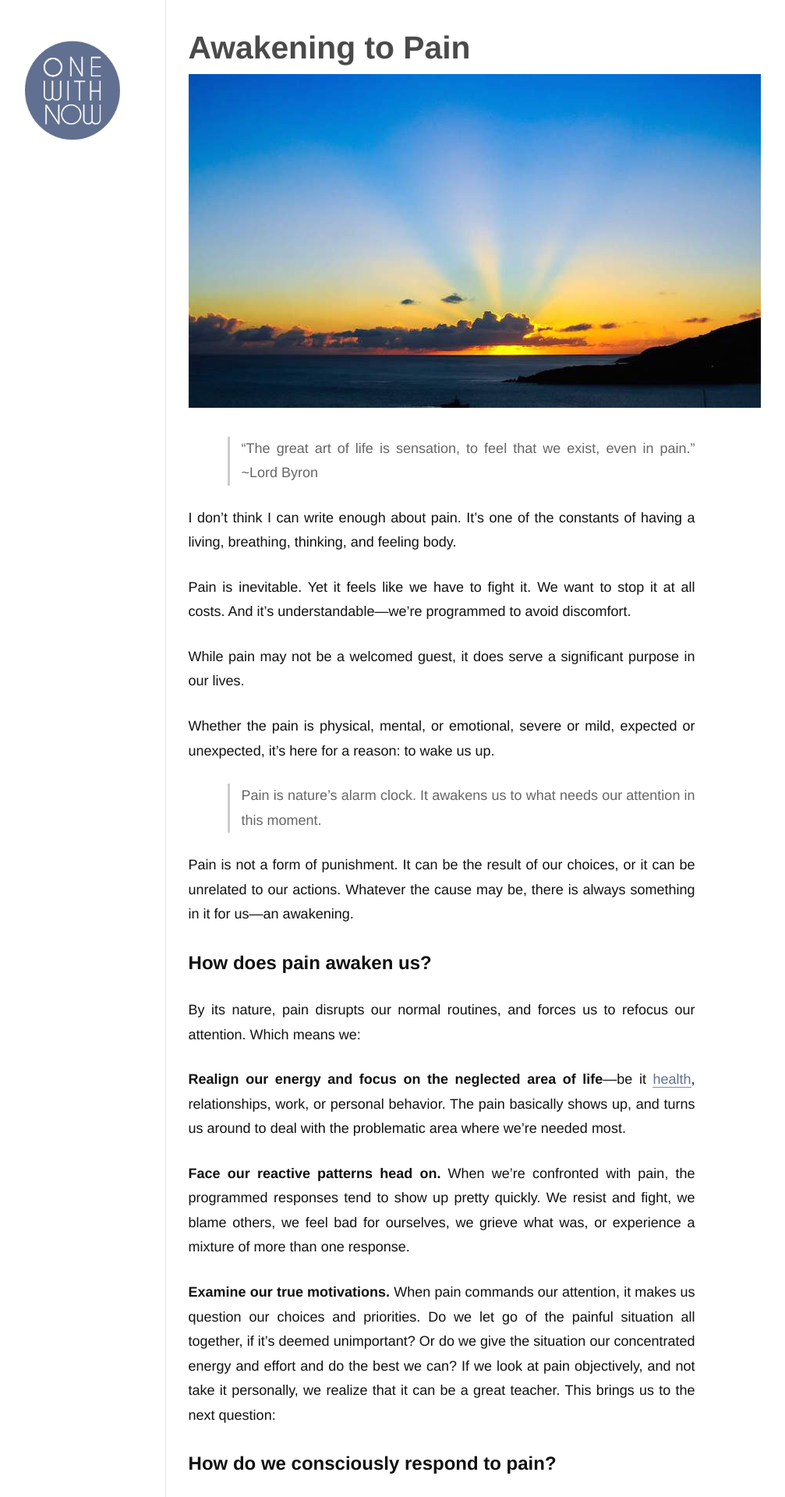
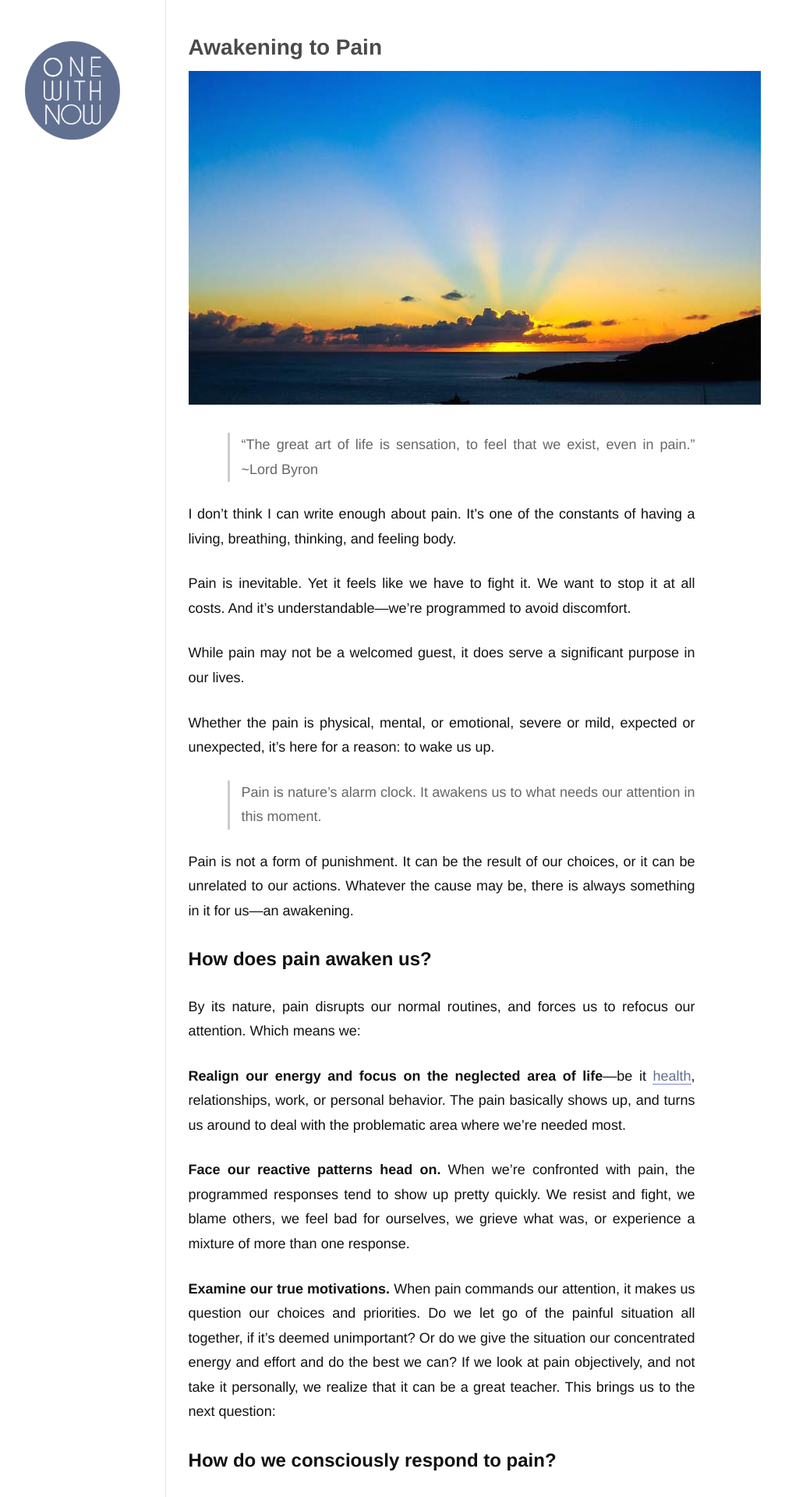
Before and after one commit to onewithnow/onewithnow.github.io, a Jekyll site: the page built from index.html, in a window 1280 px wide. Shown: the top 1920 px of the page at 78% size, without its empty margins (146-1153 px from the left). Built offline with Jekyll 4.4.1, drawn with Linux system fonts in a browser that asks for light colours; Markdown is read by kramdown in place of the engine named in the settings.

Commit message:
CSS changes

```diff
--- a/css/main.css
+++ b/css/main.css
@@ -128,7 +128,7 @@ a:hover {
   color: #787878;
 }
 
-#img {
+#img-container{
 margin-top: 3em;
  display: block;
 }
@@ -144,7 +144,7 @@ margin-top: 3em;
 #title {
   color: #4a4a4a;
   margin-bottom: 0.35em;
-  font-size: 3em;
+  font-size: 28px;
   line-height: 40px;
   text-transform: none;
 }
```
